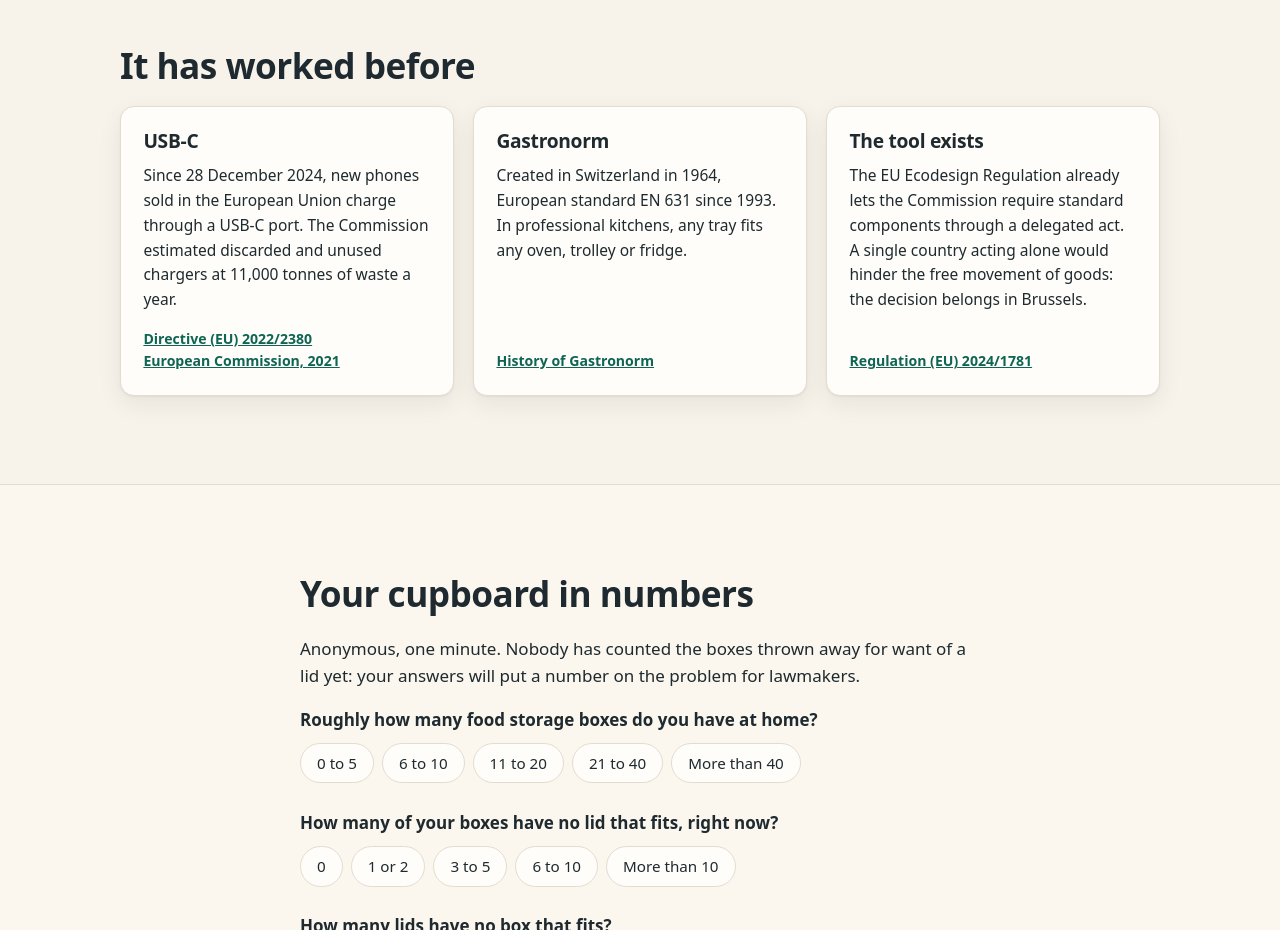
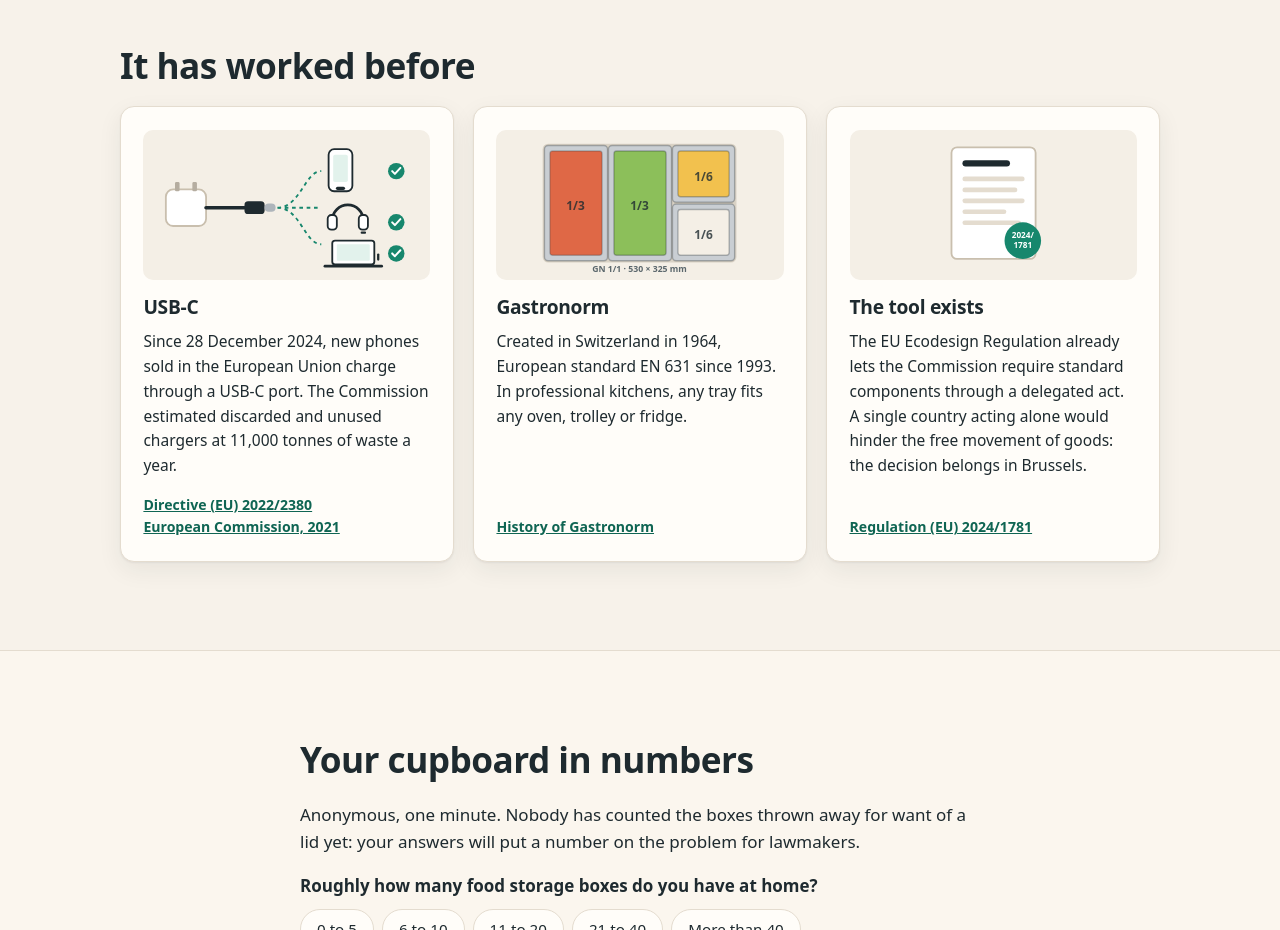
Before and after one commit to pdesainteagathe/couvercles-uniques, a plain HTML site: page index.html in a window 1280 px wide. Shown: the part 2760-3690 px from the top of the page. Drawn offline with Linux system fonts and the light colour scheme.

Commit message:
Illustrate USB-C, Gastronorm and Ecodesign cards
Co-Authored-By: Claude Opus 5.5 <noreply@anthropic.com>

```diff
--- a/app.js
+++ b/app.js
@@ -41,7 +41,7 @@ const T = {
     h_label: "Hauteur :", h_vol: "Contenance",
     h_note: "Calcul indicatif : parois de 6 mm et fond de 8 mm supposés.",
     pr_title: "Ça a déjà marché",
-    pr_usbc: "Depuis le 28 décembre 2024, les téléphones neufs vendus dans l'Union européenne se rechargent par un port USB-C. La Commission estimait à 11 000 tonnes par an les déchets de chargeurs jetés ou inutilisés.",
+    pr_usbc: "Depuis le 28 décembre 2024, les téléphones neufs vendus dans l'Union européenne se rechargent par un port USB-C. La Commission estimait à 11\u00a0000 tonnes par an les déchets de chargeurs jetés ou inutilisés.",
     pr_usbc_src: "Directive (UE) 2022/2380", pr_usbc_src2: "Commission européenne, 2021",
     pr_gn: "Créé en Suisse en 1964, norme européenne EN 631 depuis 1993. Dans les cuisines professionnelles, n'importe quel bac va dans n'importe quel four, chariot ou réfrigérateur.",
     pr_gn_src: "Histoire du Gastronorm",
--- a/index.html
+++ b/index.html
@@ -172,17 +172,64 @@
   <h2 data-i18n="pr_title">Ça a déjà marché</h2>
   <div class="cards">
     <article class="card">
+      <svg class="card-ill" viewBox="0 0 300 150" role="img" aria-label="Un seul câble USB-C pour un téléphone, un casque et un ordinateur">
+        <!-- chargeur et câble -->
+        <rect x="18" y="58" width="44" height="40" rx="8" fill="#fff" stroke="#c9bfae" stroke-width="2"/>
+        <rect x="28" y="50" width="5" height="10" rx="1.5" fill="#b5ada0"/><rect x="47" y="50" width="5" height="10" rx="1.5" fill="#b5ada0"/>
+        <path d="M62 78 C 92 78, 92 78, 104 78" fill="none" stroke="#1e2a2f" stroke-width="4" stroke-linecap="round"/>
+        <rect x="104" y="71" width="22" height="14" rx="4" fill="#1e2a2f"/>
+        <rect x="126" y="73.5" width="12" height="9" rx="4.5" fill="#aeb5bb"/>
+        <!-- liens vers les appareils -->
+        <path d="M140 78 C 165 78, 170 38, 188 38 M140 78 L 188 78 M140 78 C 165 78, 170 118, 188 118" fill="none" stroke="var(--teal)" stroke-width="2" stroke-dasharray="4 4"/>
+        <!-- téléphone -->
+        <rect x="196" y="14" width="26" height="46" rx="6" fill="#fff" stroke="#1e2a2f" stroke-width="2"/>
+        <rect x="201" y="20" width="16" height="30" rx="2" fill="#e2f2ec"/>
+        <rect x="204" y="55" width="10" height="3.5" rx="1.75" fill="#1e2a2f"/>
+        <!-- casque -->
+        <path d="M200 92 a 17 17 0 0 1 34 0" fill="none" stroke="#1e2a2f" stroke-width="3"/>
+        <rect x="195" y="86" width="10" height="16" rx="4" fill="#fff" stroke="#1e2a2f" stroke-width="2"/>
+        <rect x="229" y="86" width="10" height="16" rx="4" fill="#fff" stroke="#1e2a2f" stroke-width="2"/>
+        <rect x="231" y="104" width="6" height="2.5" rx="1.25" fill="#1e2a2f"/>
+        <!-- ordinateur -->
+        <rect x="200" y="114" width="46" height="26" rx="3" fill="#fff" stroke="#1e2a2f" stroke-width="2"/>
+        <rect x="205" y="118" width="36" height="18" rx="1" fill="#e2f2ec"/>
+        <path d="M192 142 h62" stroke="#1e2a2f" stroke-width="3" stroke-linecap="round"/>
+        <rect x="249" y="128" width="2.5" height="8" rx="1.25" fill="#1e2a2f"/>
+        <!-- ports identiques -->
+        <g class="ill-check"><circle cx="270" cy="38" r="9"/><path d="M265.5 38 l3 3 l6 -6.5"/></g>
+        <g class="ill-check"><circle cx="270" cy="94" r="9"/><path d="M265.5 94 l3 3 l6 -6.5"/></g>
+        <g class="ill-check"><circle cx="270" cy="128" r="9"/><path d="M265.5 128 l3 3 l6 -6.5"/></g>
+      </svg>
       <h3>USB-C</h3>
       <p data-i18n="pr_usbc">Depuis le 28 décembre 2024, les téléphones neufs vendus dans l'Union européenne se rechargent par un port USB-C. Un seul chargeur pour tous les appareils.</p>
       <a href="https://eur-lex.europa.eu/eli/dir/2022/2380/oj" data-i18n="pr_usbc_src">Directive (UE) 2022/2380</a>
       <a href="https://single-market-economy.ec.europa.eu/news/pullin-plug-consumer-frustration-and-e-waste-commission-proposes-common-charger-electronic-2021-09-23_en" data-i18n="pr_usbc_src2">Commission européenne, 2021</a>
     </article>
     <article class="card">
+      <svg class="card-ill" viewBox="0 0 300 150" role="img" aria-label="Bacs Gastronorm 1/3 et 1/6 dans un cadre 1/1">
+        <!-- cadre GN 1/1 : 530 × 325 mm, échelle 0,4 -->
+        <rect x="44" y="8" width="212" height="130" rx="6" fill="#d9d2c5"/>
+        <g stroke="rgba(30,42,47,.3)" stroke-width="1.5">
+          <rect x="46" y="10" width="69" height="126" rx="4" fill="#c9ced3"/><rect x="52" y="16" width="57" height="114" rx="3" fill="#e4572e" opacity=".85"/>
+          <rect x="116" y="10" width="69" height="126" rx="4" fill="#c9ced3"/><rect x="122" y="16" width="57" height="114" rx="3" fill="#8cbf5a"/>
+          <rect x="186" y="10" width="68" height="62" rx="4" fill="#c9ced3"/><rect x="192" y="16" width="56" height="50" rx="3" fill="#f2c14e"/>
+          <rect x="186" y="74" width="68" height="62" rx="4" fill="#c9ced3"/><rect x="192" y="80" width="56" height="50" rx="3" fill="#f4efe6"/>
+        </g>
+        <g class="ill-lab"><text x="80" y="77">1/3</text><text x="150" y="77">1/3</text><text x="220" y="45">1/6</text><text x="220" y="109">1/6</text></g>
+        <text x="150" y="148" class="ill-dim">GN 1/1 · 530 × 325 mm</text>
+      </svg>
       <h3>Gastronorm</h3>
       <p data-i18n="pr_gn">Créé en Suisse en 1964, norme européenne EN 631 depuis 1993. Dans les cuisines professionnelles, n'importe quel bac va dans n'importe quel four, chariot ou réfrigérateur.</p>
       <a href="https://en.wikipedia.org/wiki/Gastronorm" data-i18n="pr_gn_src">Histoire du Gastronorm</a>
     </article>
     <article class="card">
+      <svg class="card-ill" viewBox="0 0 300 150" role="img" aria-label="Un règlement européen">
+        <rect x="104" y="12" width="92" height="122" rx="6" fill="#fff" stroke="#c9bfae" stroke-width="2"/>
+        <rect x="116" y="26" width="52" height="7" rx="3.5" fill="#1e2a2f"/>
+        <g fill="#e4dccf"><rect x="116" y="44" width="68" height="5" rx="2.5"/><rect x="116" y="56" width="60" height="5" rx="2.5"/><rect x="116" y="68" width="68" height="5" rx="2.5"/><rect x="116" y="80" width="48" height="5" rx="2.5"/><rect x="116" y="92" width="64" height="5" rx="2.5"/></g>
+        <circle cx="182" cy="114" r="20" fill="var(--teal)"/>
+        <text x="182" y="111" class="ill-stamp">2024/</text><text x="182" y="122" class="ill-stamp">1781</text>
+      </svg>
       <h3 data-i18n="pr_how_t">L'outil existe</h3>
       <p data-i18n="pr_how">Le règlement européen sur l'écoconception permet déjà à la Commission d'imposer des composants standard, par acte délégué. Une loi française seule entraverait la libre circulation des marchandises : la décision se prend à Bruxelles.</p>
       <a href="https://eur-lex.europa.eu/eli/reg/2024/1781/oj" data-i18n="pr_how_src">Règlement (UE) 2024/1781</a>
--- a/style.css
+++ b/style.css
@@ -188,3 +188,10 @@ input[type=range] { width: 100%; accent-color: var(--teal); height: 28px; }
 .res-bar { height: 10px; background: #eee6da; border-radius: 99px; overflow: hidden; }
 .res-bar span { display: block; height: 100%; background: var(--teal); border-radius: 99px; }
 .res-val { text-align: right; color: var(--muted); font-variant-numeric: tabular-nums; }
+
+.card-ill { width: 100%; height: auto; display: block; background: #f4efe6; border-radius: 10px; margin-bottom: 1rem; padding: .4rem; }
+.ill-check circle { fill: var(--teal); }
+.ill-check path { fill: none; stroke: #fff; stroke-width: 2.2; stroke-linecap: round; stroke-linejoin: round; }
+.ill-lab text { font-size: 13px; font-weight: 800; fill: rgba(30,42,47,.8); text-anchor: middle; dominant-baseline: middle; }
+.ill-dim { font-size: 9.5px; fill: var(--muted); text-anchor: middle; font-weight: 600; }
+.ill-stamp { font-size: 9px; font-weight: 800; fill: #fff; text-anchor: middle; }
```
